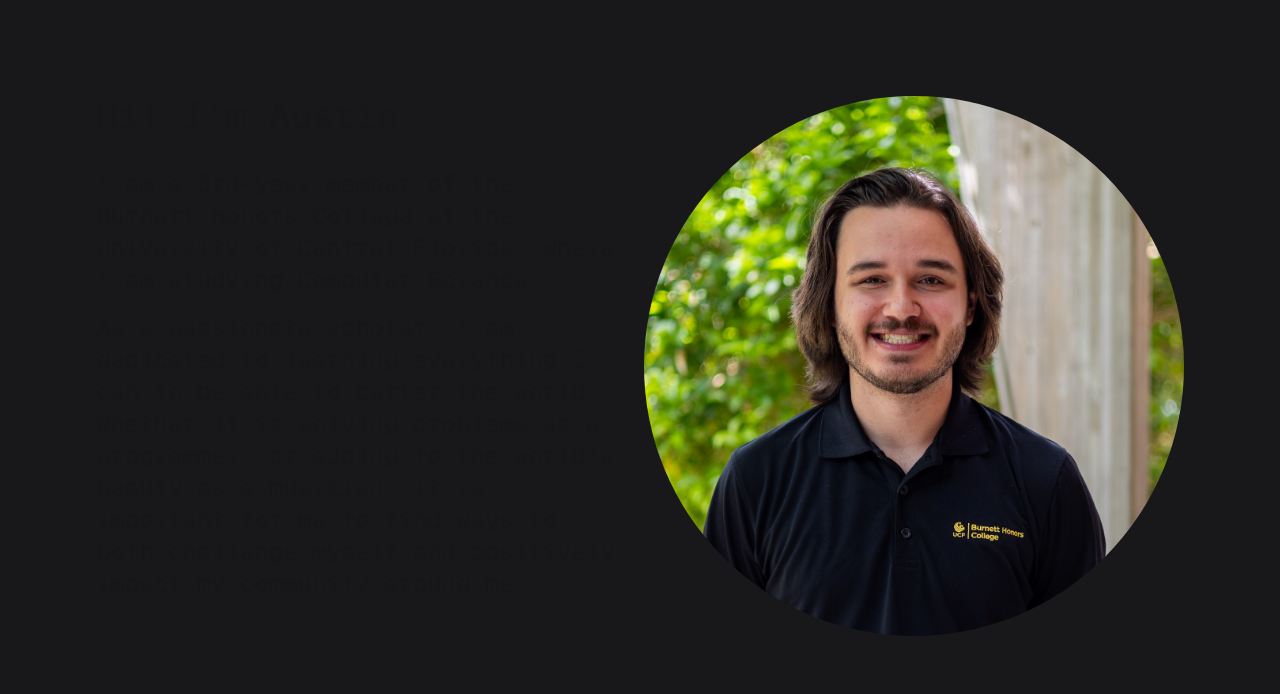
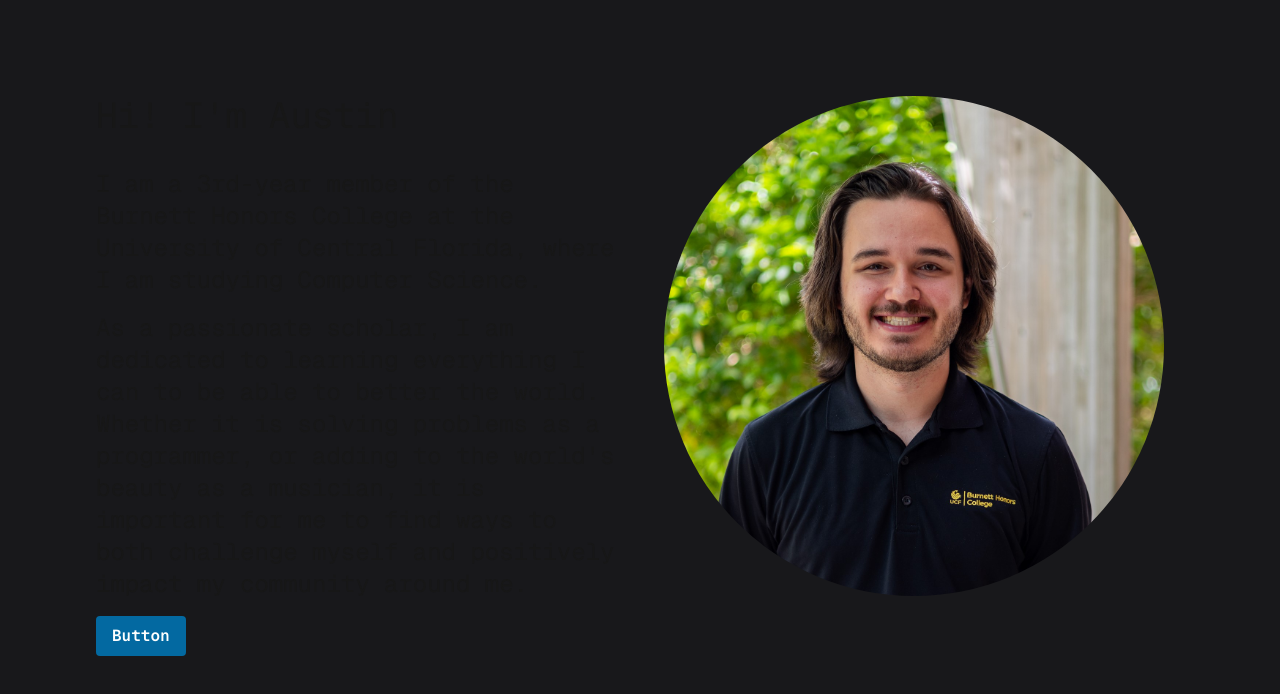
Before and after one commit to AustinVosler/AustinVosler.github.io, a Next.js app: page / in a window 1280 px wide. Shown: the top 694 px of the page. Built offline with nearby package versions, Linux system fonts and the light colour scheme.

Commit message:
Update page.tsx

```diff
--- a/app/page.tsx
+++ b/app/page.tsx
@@ -1,4 +1,5 @@
 import Image from "next/image";
+import Link from "next/link";
 
 export default function Home() {
   return (
@@ -11,20 +12,25 @@ export default function Home() {
           <div className="text-2xl pb-4">
             I am a 3rd-year member of the Burnett Honors College at the University of Central Florida, where I am studying Computer Science.
           </div>
-          <div className="text-2xl ">
+          <div className="text-2xl pb-4 ">
             As a passionate scholar, I am dedicated to learning everything I can to be able to better the world.
             Whether it is solving problems as a programmer, or adding to the world&#39;s beauty as a musician, it is important
             for me to find ways to both challenge myself and positively impact my community around me.
           </div>
+          <Link href="/projects/project1">
+            <button className="bg-sky-700 hover:bg-neutral-700 text-white font-bold py-2 px-4 rounded font-[family-name:var(--font-geist-mono)]">
+              Button
+            </button>
+          </Link>
         </div>
           <div className="w-full h-full flex justify-center">
             <Image
               className="rounded-full aspect-square object-cover"
               src="/headshot.jpg"
-              alt="headshot of Austin Vosler"
+              alt="headshot of Austin   Vosler"
               // fill
-              width="650"
-              height="650"
+              width="500"
+              height="500"
             />
           </div>
       </div>
```
